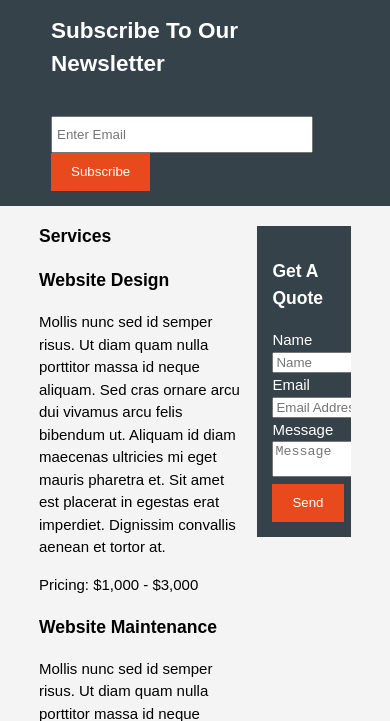
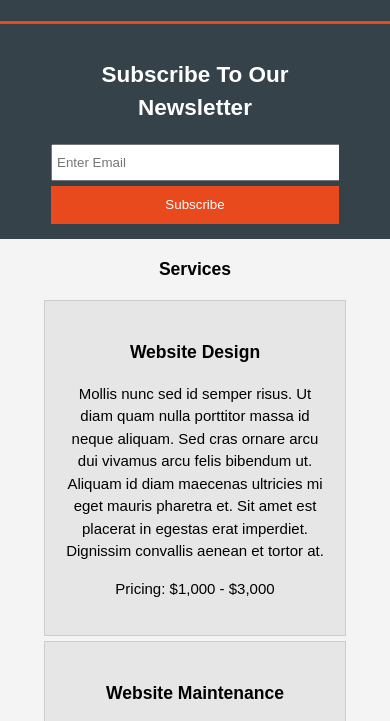
Before and after one commit to Ryanjingle/traversy-static-practice, a plain HTML site: page services.html in a window 390 px wide. Shown: the part 132-853 px from the top of the page. Drawn offline with Linux system fonts and the light colour scheme; files that its build step writes are made by us from their sources.

Commit message:
Finished CSS w Media Query

```diff
--- a/style.css
+++ b/style.css
@@ -132,6 +132,11 @@ aside#sidebar{
     width: 30%;
     margin-top: 10px;
 }
+aside#sidebar .quote input,
+aside#sidebar .quote textarea{
+    width: 90%;
+    padding: 5px;
+}
 
 /* Main-Col */
 
@@ -149,3 +154,55 @@ footer{
     background: #e8491d;
     text-align: center;
 }
+
+/* Services */
+
+ul#services li{
+    list-style: none;
+    padding: 20px;
+    border: #cccccc solid 1px;
+    margin: 5px;
+    background: #e6e6e6;
+}
+
+/* Media Queries */
+
+@media(max-width: 768px){
+    header #branding,
+    header nav,
+    header nav li,
+    #newsletter h1,
+    #newsletter form,
+    #boxes .box,
+    article#main-col,
+    aside#sidebar{
+        float: none;
+        text-align: center;
+        width: 100%;
+    }
+
+    header{
+        padding-bottom: 20px;
+    }
+
+    #showcase h1{
+        margin-top: 40px;
+    }
+
+    #newsletter button,
+    .quote button{
+        display: block;
+        width: 100%;
+    }
+
+    #newsletter form input[type="email"],
+    .quote input,
+    .quote textarea{
+        width: 100%;
+        margin-bottom: 5px;
+    }
+
+
+
+
+}
```
